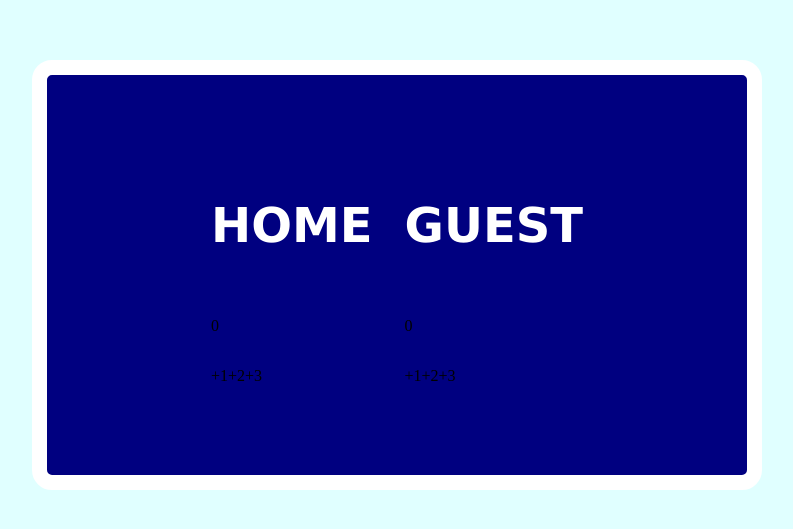
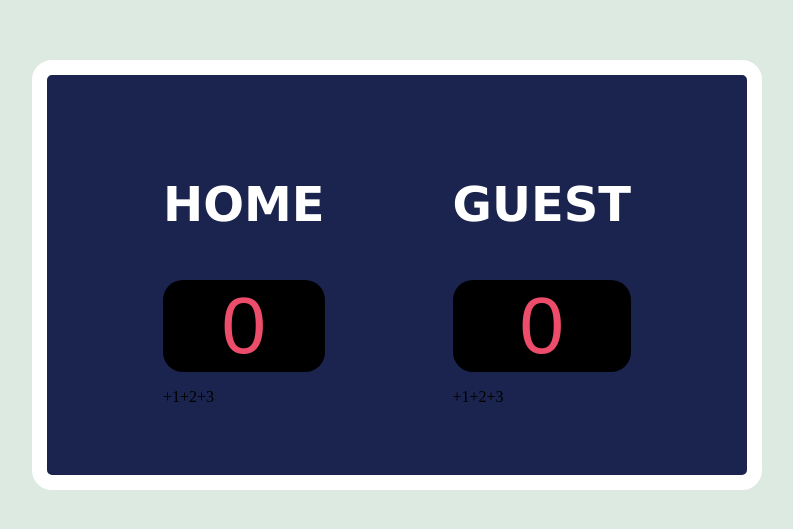
Before and after one commit to MakaylaWray/Score_Tracker, a plain HTML site: page index.html in a window 1280 px wide. Shown: the part 233-762 px from the top of the page, without its empty margins (243-1036 px from the left). Drawn offline with Linux system fonts and the light colour scheme; a web font is replaced by a local one.

Commit message:
add css style to score git push

```diff
--- a/index.html
+++ b/index.html
@@ -11,7 +11,7 @@
     <div class="main-body">
         <div class="cards">
             <p class="names" id="home-name">HOME</p>
-            <div>
+            <div class="score-contain">
                 <p class="score" id="home-score">0</p>
             </div>
             <div class="score-changer" id="home-changer">
@@ -22,7 +22,7 @@
         </div>
         <div class="cards">
             <p class="names" id="guest-name">GUEST</p>
-            <div>
+            <div class="score-contain">
                 <p class="score" id="guest-score">0</p>
             </div>
             <div class="score-changer" id="guest-changer">
--- a/style.css
+++ b/style.css
@@ -3,14 +3,14 @@ body{
     justify-content: center;
     align-items: center;
     height: 1000px;
-    background-color: lightcyan;
+    background-color: #DDEAE1;
 }
 .main-body{
     display:flex;
-    gap: 2rem;
+    gap: 8rem;
     justify-content: center;
     align-items: center;
-    background-color: navy;
+    background-color: #1a244e;
     width: 700px;
     height: 400px;
     border-style: solid;
@@ -30,10 +30,17 @@ body{
     font-family: 'Lucida Sans',Verdana, sans-serif;
     font-weight: bold;
 }
+.score{
+    text-align: center;
+    color:#ED4D6A;
+    font-size: 80px;
+    font-family: '60s Scoreboard', sans-serif;
+    margin: 0;
+}
+.score-contain{
+    background-color: black;
+    border-radius: 20px;
+}
 .score-changer{
     display: flex;
 }
-.scores{
-    font-family: '60s Scoreboard', sans-serif;
-    font-size: 80px;
-}
```
